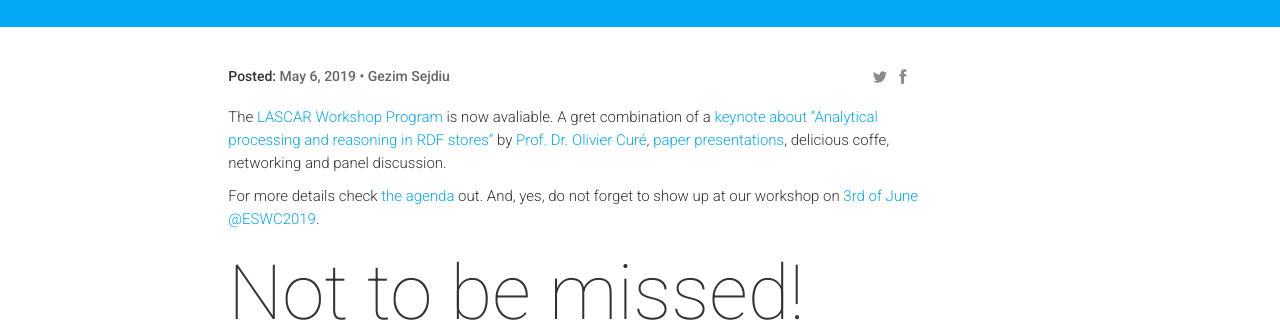
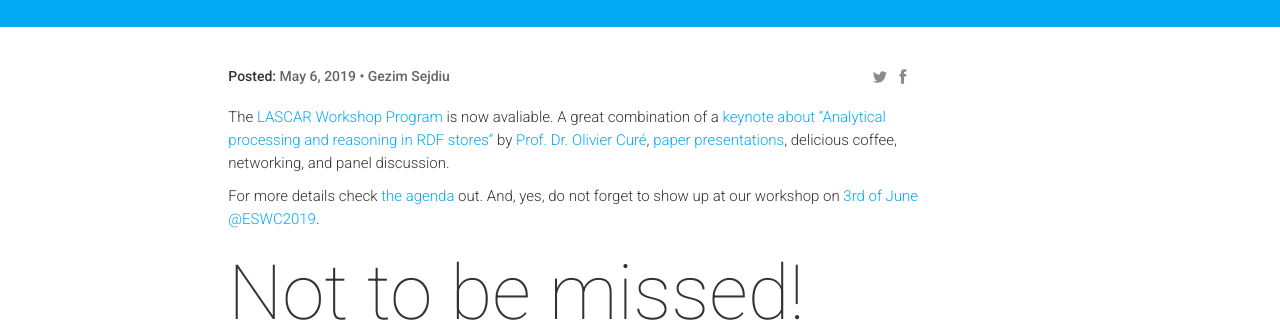
Before and after one commit to SmartDataAnalytics/lascar.sda.tech, a Jekyll site: the page built from _posts/2019-05-06-program.markdown, in a window 1280 px wide and 900 px high. Shown: the part 380-702 px from the top of the window. Built offline with Jekyll 4.4.1, drawn with Linux system fonts in a browser that asks for light colours; nearby versions of some CDN libraries; comment, search, counter and statistics services are not loaded.

Commit message:
Fix some typo for the program post (as usual :( ).

```diff
--- a/_posts/2019-05-06-program.markdown
+++ b/_posts/2019-05-06-program.markdown
@@ -6,7 +6,7 @@ author: Gezim Sejdiu
 isStaticPost: false
 ---
 The [LASCAR Workshop Program](/schedule/) is now avaliable.
-A gret combination of a [keynote about "Analytical processing and reasoning in RDF stores"](/blog/keynote-speaker.html) by [Prof. Dr. Olivier Curé](http://igm.univ-mlv.fr/~ocure/), [paper presentations](/blog/accepted-papers.html), delicious coffe, networking and panel discussion.
+A great combination of a [keynote about "Analytical processing and reasoning in RDF stores"](/blog/keynote-speaker.html) by [Prof. Dr. Olivier Curé](http://igm.univ-mlv.fr/~ocure/), [paper presentations](/blog/accepted-papers.html), delicious coffee, networking, and panel discussion.
 
 For more details check [the agenda](/schedule/) out. And, yes, do not forget to show up at our workshop on [3rd of June @ESWC2019](https://2019.eswc-conferences.org/program/#june3).
 
```
